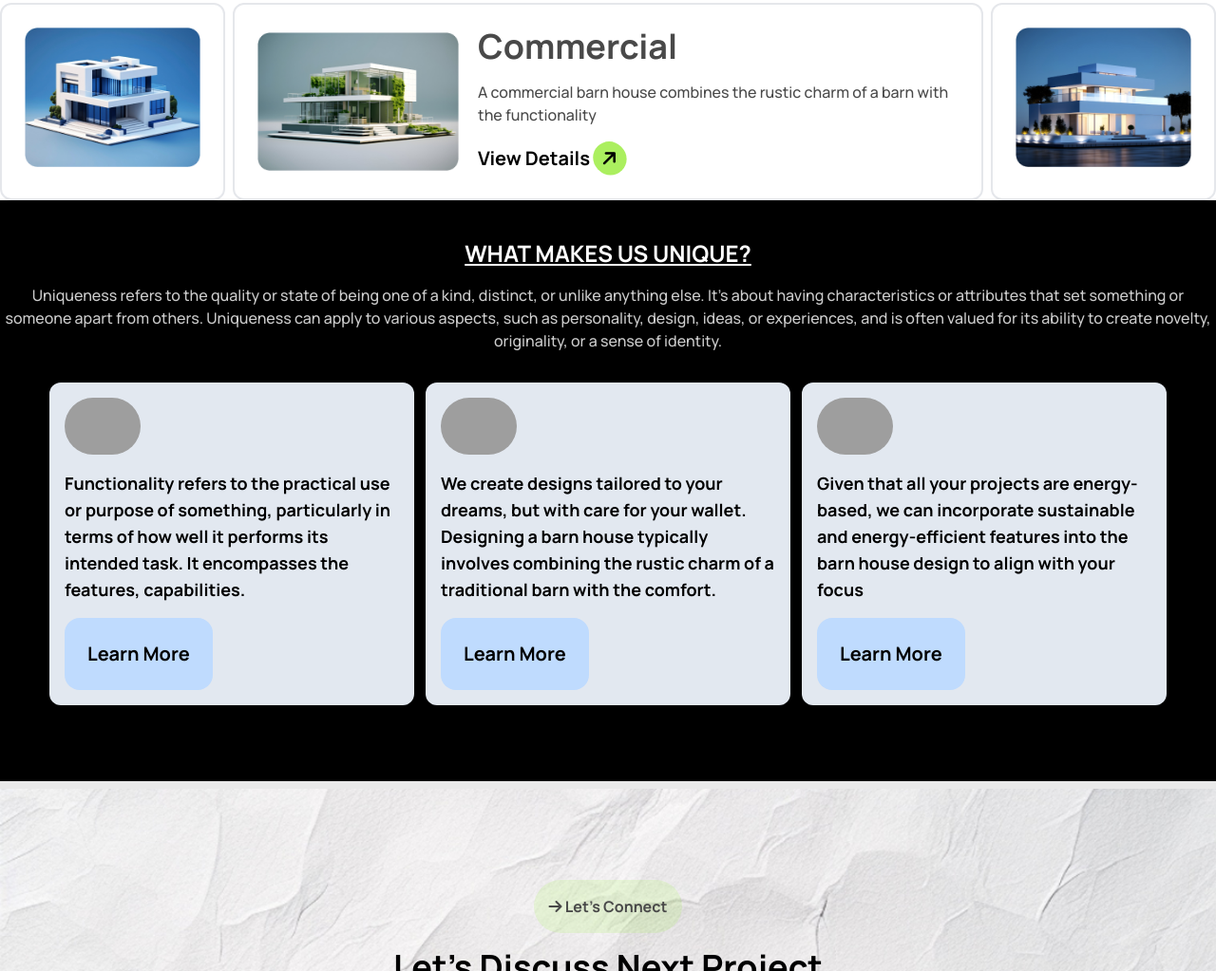
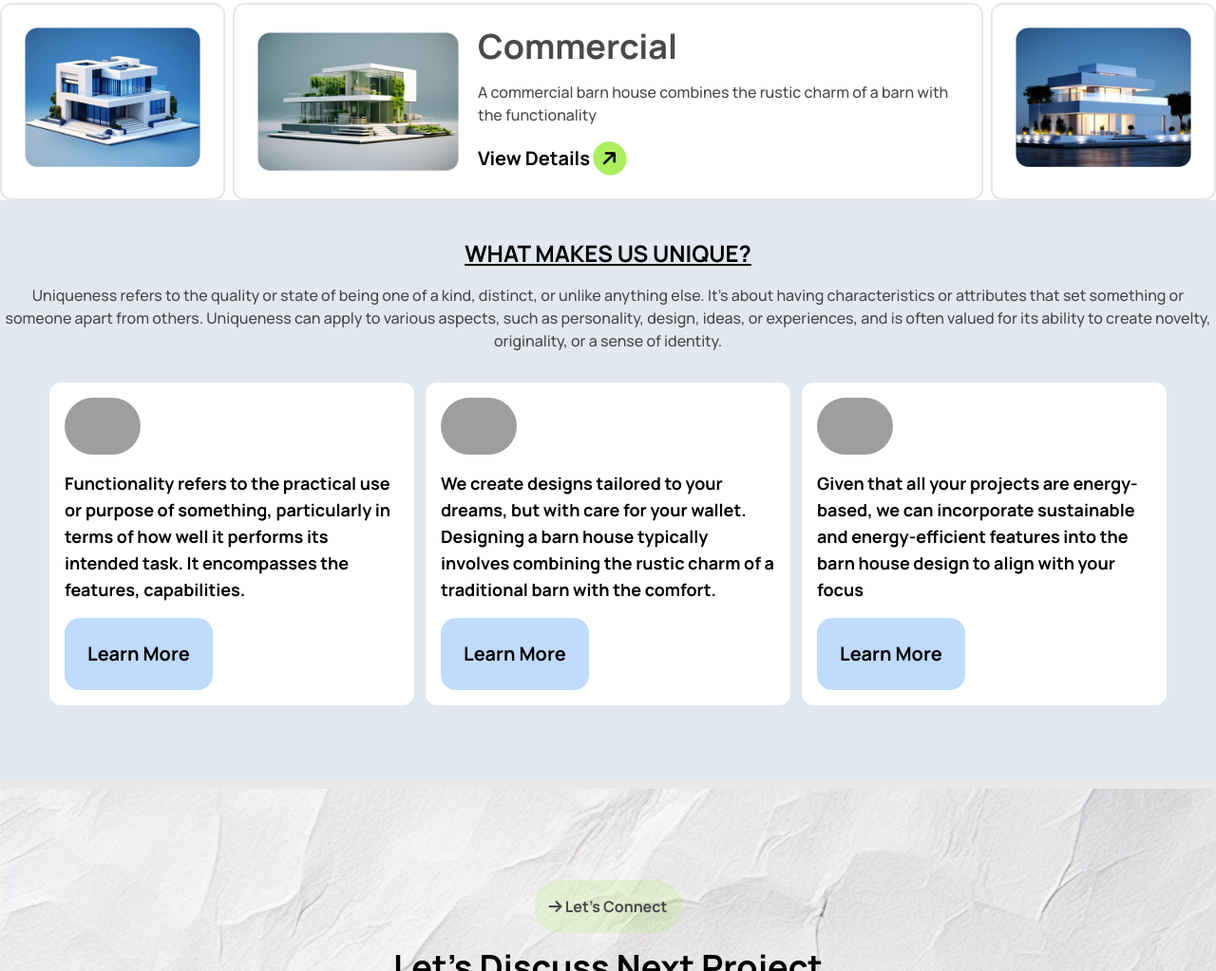
Before and after one commit to AvikSharafat248/Assignment-3, a website: page index.html in a window 1280 px wide. Shown: the part 2773-3796 px from the top of the page at 95% size. Drawn offline with nearby package versions, Linux system fonts and the light colour scheme; grey boxes are pictures that could not be loaded.

Commit message:
unique section design

```diff
--- a/index.html
+++ b/index.html
@@ -272,7 +272,7 @@
 
 
                 <section class="
-                 bg-black text-white pb-20">
+                 bg-slate-200 text-black pb-20">
 
                     <div class="max-w-7xl mx-auto">
         <div class="text-center pt-10 m">
@@ -281,7 +281,7 @@
 
             </h2>
 
-            <p class="font-medium opacity-80">
+            <p class="font-medium text-[#494949]">
                 Uniqueness refers to the quality or state of being one of a kind, distinct, or unlike anything else. It's about having characteristics or attributes that set something or someone apart from others. Uniqueness can apply to various aspects, such as personality, design, ideas, or experiences, and is often valued for its ability to create novelty, originality, or a sense of identity.
             </p>
         </div>
@@ -289,7 +289,7 @@
 
 
         <div class="flex gap-3 lg:flex-row flex-col justify-center items-center">
-            <div class="w-96 mt-8 bg-slate-200 p-4 text-black rounded-xl">
+            <div class="w-96 mt-8 bg-white p-4 text-black rounded-xl">
                 <div class="mb-4">
                     <img class="rounded-full w-20" src="https://encrypted-tbn0.gstatic.com/images?q=tbn:ANd9GcTOFprH_7PExOY34mE6abq14flYVvPsHyCYSw&s" alt="">
                 </div>
@@ -298,7 +298,7 @@
                 </div>
                 <button class="mt-4 bg-blue-200 p-6 rounded-2xl font-bold text-xl">Learn More</button>
             </div>
-            <div class="w-96 mt-8 bg-slate-200 p-4 text-black rounded-xl">
+            <div class="w-96 mt-8 bg-white p-4 text-black rounded-xl">
                 <div class="mb-4">
                     <img class="rounded-full w-20" src="https://encrypted-tbn0.gstatic.com/images?q=tbn:ANd9GcTOFprH_7PExOY34mE6abq14flYVvPsHyCYSw&s" alt="">
                 </div>
@@ -310,7 +310,7 @@
                 </div>
                 <button class="mt-4 bg-blue-200 p-6 rounded-2xl font-bold text-xl">Learn More</button>
             </div>
-            <div class="w-96 mt-8 bg-slate-200 p-4 text-black rounded-xl">
+            <div class="w-96 mt-8 bg-white p-4 text-black rounded-xl">
                 <div class="mb-4">
                     <img class="rounded-full w-20" src="https://encrypted-tbn0.gstatic.com/images?q=tbn:ANd9GcTOFprH_7PExOY34mE6abq14flYVvPsHyCYSw&s" alt="">
                 </div>
```
